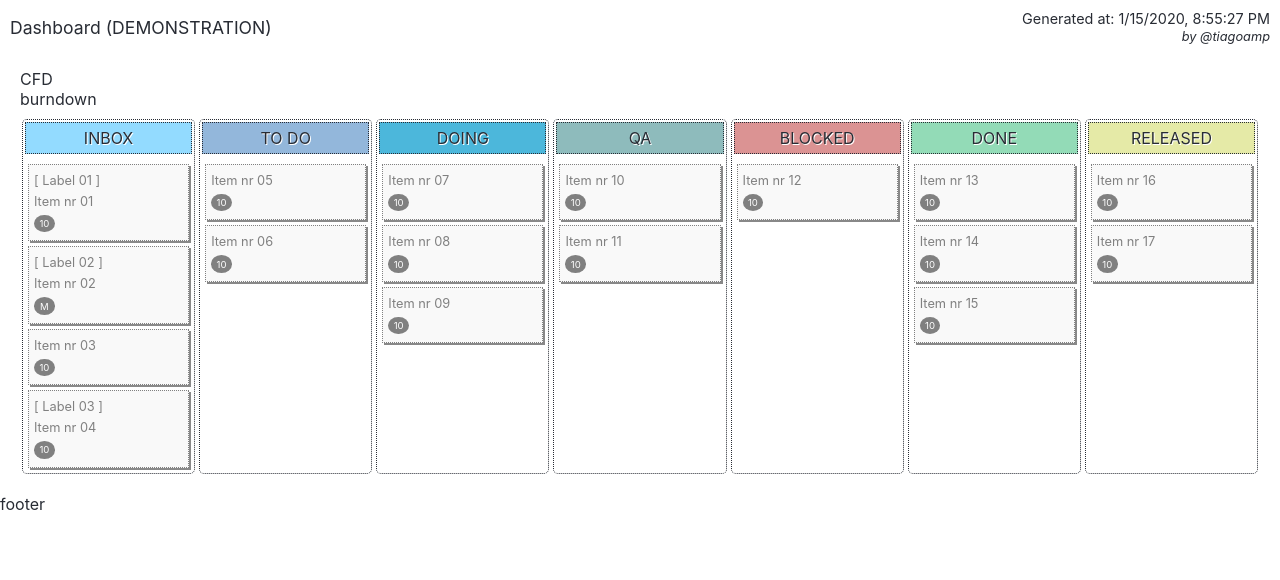
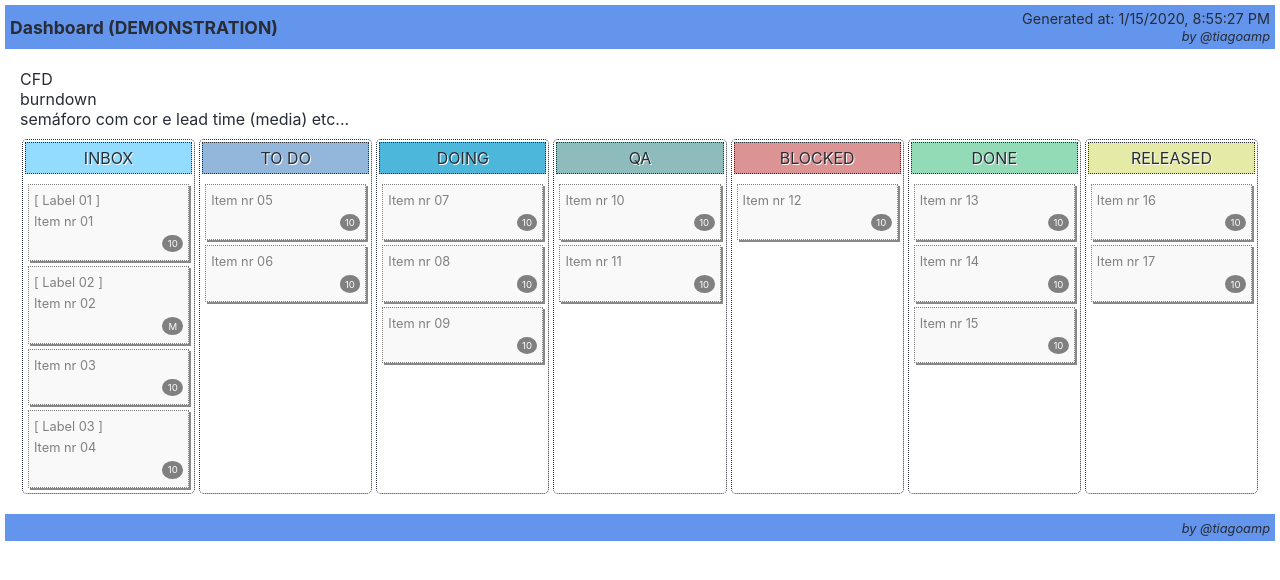
Before and after one commit to tiagoamp/flow-dashboard, a React (Create React App) app in the folder client/: page / in a window 1280 px wide. Shown: the top 580 px of the page. Built offline with nearby package versions, Linux system fonts and the light colour scheme.

Commit message:
WIP: kanban layout implementation

```diff
--- a/client/src/App.js
+++ b/client/src/App.js
@@ -1,6 +1,7 @@
 import React, { Component } from 'react';
 import './App.css';
 import Header from './components/Header';
+import Footer from './components/Footer';
 import Kanban from './components/Kanban';
 import service from './service/flowservice';
 
@@ -23,9 +24,10 @@ class App extends Component {
         <main className="container">
           <div>CFD</div>
           <div>burndown</div>
+          <div>semáforo com cor e lead time (media) etc...</div>
           <Kanban statusList={this.state.statusList} items={this.state.items} />
         </main>
-        <footer>footer</footer>
+        <Footer />
       </div>
     );
   }
--- /dev/null
+++ b/client/src/components/Footer.css
@@ -0,0 +1,8 @@
+footer {
+    margin: 5px;
+    padding: 5px;
+    display: flex;
+    align-items: center;
+    flex-wrap: wrap;
+    background-color: cornflowerblue;
+}
--- /dev/null
+++ b/client/src/components/Footer.js
@@ -0,0 +1,12 @@
+import React from 'react';
+import './Footer.css';
+
+export default function Footer() {
+    return (
+        <footer>
+            <div className='header-info'>
+                <span className='header-copyright'>by @tiagoamp</span>
+            </div>
+        </footer>
+    )
+}
--- a/client/src/components/Header.css
+++ b/client/src/components/Header.css
@@ -4,11 +4,13 @@
     display: flex;
     align-items: center;
     flex-wrap: wrap;
+    background-color: cornflowerblue;
 }
 
 .header-brand {
     flex: 2;
     font-size: 1.1rem;
+    font-weight: bold;
 }
 
 .header-info {
--- a/client/src/components/Header.js
+++ b/client/src/components/Header.js
@@ -3,7 +3,7 @@ import './Header.css'
 
 export default function Header(props) {
     const projectName = props.project;
-    const timestamp = new Date().toLocaleString(); // TODO: locale formatter !!!
+    const timestamp = new Date().toLocaleString(); // if necessary: 'pt-BR' locale available
     return (
         <div className='header'>
             <div className='header-brand'>
--- a/client/src/components/Kanban.css
+++ b/client/src/components/Kanban.css
@@ -52,3 +52,8 @@
     background: #808080;
     color: #fefefe;
 }
+
+.badge-wrapper {
+    display: flex;
+    justify-content: flex-end;
+}
--- a/client/src/components/Kanban.js
+++ b/client/src/components/Kanban.js
@@ -30,7 +30,7 @@ function List(props) {
                         <div className='kanban-item-card' key={item.id}>
                             { item.label ? (<span>{`[ ${item.label} ]`}</span>) : null }
                             <span>{item.description}</span>
-                            { item.size ? (<span className='badge'>{`${item.size}`}</span>) : null }
+                            { item.size ? (<div className='badge-wrapper'><span className='badge'>{`${item.size}`}</span></div>) : null }
                         </div>
                     );
                 })
--- a/client/src/repository/data.json
+++ b/client/src/repository/data.json
@@ -12,7 +12,7 @@
     "items": [
         {
             "id": "001", "label": "Label 01", "description": "Item nr 01",
-            "status": "INBOX", "size": 10,
+            "status": "INBOX", "size": 10, "dueDate": "2020-08-01",
             "statusHistory": [
                 { "status": "INBOX", "date": "2020-01-01" }
             ]
@@ -26,21 +26,21 @@
         },
         {
             "id": "003", "label": "", "description": "Item nr 03",
-            "status": "INBOX", "size": 10,
+            "status": "INBOX", "size": 10, "dueDate": "2020-08-01",
             "statusHistory": [
                 { "status": "INBOX", "date": "2020-01-01" }
             ]
         },
         {
             "id": "004", "label": "Label 03", "description": "Item nr 04",
-            "status": "INBOX", "size": 10,
+            "status": "INBOX", "size": 10, "dueDate": "2020-08-01",
             "statusHistory": [
                 { "status": "INBOX", "date": "2020-01-01" }
             ]
         },
         {
             "id": "005", "label": "", "description": "Item nr 05",
-            "status": "TO DO", "size": 10,
+            "status": "TO DO", "size": 10, "dueDate": "2020-08-01",
             "statusHistory": [
                 { "status": "TO DO", "date": "2020-02-01" },
                 { "status": "INBOX", "date": "2020-01-01" }
@@ -48,7 +48,7 @@
         },
         {
             "id": "006", "label": "", "description": "Item nr 06",
-            "status": "TO DO", "size": 10,
+            "status": "TO DO", "size": 10, "dueDate": "2020-08-01",
             "statusHistory": [
                 { "status": "TO DO", "date": "2020-02-01" },
                 { "status": "INBOX", "date": "2020-01-01" }
@@ -56,7 +56,7 @@
         },
         {
             "id": "007", "label": "", "description": "Item nr 07",
-            "status": "DOING", "size": 10,
+            "status": "DOING", "size": 10, "dueDate": "2020-08-01",
             "statusHistory": [
                 { "status": "DOING", "date": "2020-03-01" },
                 { "status": "TO DO", "date": "2020-02-01" },
@@ -65,7 +65,7 @@
         },
         {
             "id": "008", "label": "", "description": "Item nr 08",
-            "status": "DOING", "size": 10,
+            "status": "DOING", "size": 10, "dueDate": "2020-08-01",
             "statusHistory": [
                 { "status": "DOING", "date": "2020-03-01" },
                 { "status": "TO DO", "date": "2020-02-01" },
@@ -74,7 +74,7 @@
         },
         {
             "id": "009", "label": "", "description": "Item nr 09",
-            "status": "DOING", "size": 10,
+            "status": "DOING", "size": 10, "dueDate": "2020-08-01",
             "statusHistory": [
                 { "status": "DOING", "date": "2020-03-01" },
                 { "status": "TO DO", "date": "2020-02-01" },
@@ -83,7 +83,7 @@
         },
         {
             "id": "010", "label": "", "description": "Item nr 10",
-            "status": "QA", "size": 10,
+            "status": "QA", "size": 10, "dueDate": "2020-08-01",
             "statusHistory": [
                 { "status": "QA", "date": "2020-04-01" },
                 { "status": "DOING", "date": "2020-03-01" },
@@ -93,7 +93,7 @@
         },
         {
             "id": "011", "label": "", "description": "Item nr 11",
-            "status": "QA", "size": 10,
+            "status": "QA", "size": 10, "dueDate": "2020-08-01",
             "statusHistory": [
                 { "status": "QA", "date": "2020-04-01" },
                 { "status": "DOING", "date": "2020-03-01" },
@@ -103,7 +103,7 @@
         },
         {
             "id": "012", "label": "", "description": "Item nr 12",
-            "status": "BLOCKED", "size": 10,
+            "status": "BLOCKED", "size": 10, "dueDate": "2020-08-01",
             "statusHistory": [
                 { "status": "BLOCKED", "date": "2020-04-01" },
                 { "status": "DOING", "date": "2020-03-01" },
@@ -113,7 +113,7 @@
         },
         {
             "id": "013", "label": "", "description": "Item nr 13",
-            "status": "DONE", "size": 10,
+            "status": "DONE", "size": 10, "dueDate": "2020-08-01",
             "statusHistory": [
                 { "status": "DONE", "date": "2020-05-01" },
                 { "status": "QA", "date": "2020-04-01" },
@@ -124,7 +124,7 @@
         },
         {
             "id": "014", "label": "", "description": "Item nr 14",
-            "status": "DONE", "size": 10,
+            "status": "DONE", "size": 10, "dueDate": "2020-08-01",
             "statusHistory": [
                 { "status": "DONE", "date": "2020-05-01" },
                 { "status": "QA", "date": "2020-04-01" },
@@ -135,7 +135,7 @@
         },
         {
             "id": "015", "label": "", "description": "Item nr 15",
-            "status": "DONE", "size": 10,
+            "status": "DONE", "size": 10, "dueDate": "2020-08-01",
             "statusHistory": [
                 { "status": "DONE", "date": "2020-05-01" },
                 { "status": "QA", "date": "2020-04-01" },
@@ -146,7 +146,7 @@
         },
         {
             "id": "016", "label": "", "description": "Item nr 16",
-            "status": "RELEASED", "size": 10,
+            "status": "RELEASED", "size": 10, "dueDate": "2020-08-01",
             "statusHistory": [
                 { "status": "RELEASED", "date": "2020-06-01" },
                 { "status": "DONE", "date": "2020-05-01" },
@@ -158,7 +158,7 @@
         },
         {
             "id": "017", "label": "", "description": "Item nr 17",
-            "status": "RELEASED", "size": 10,
+            "status": "RELEASED", "size": 10, "dueDate": "2020-08-01",
             "statusHistory": [
                 { "status": "RELEASED", "date": "2020-06-01" },
                 { "status": "DONE", "date": "2020-05-01" },
```
